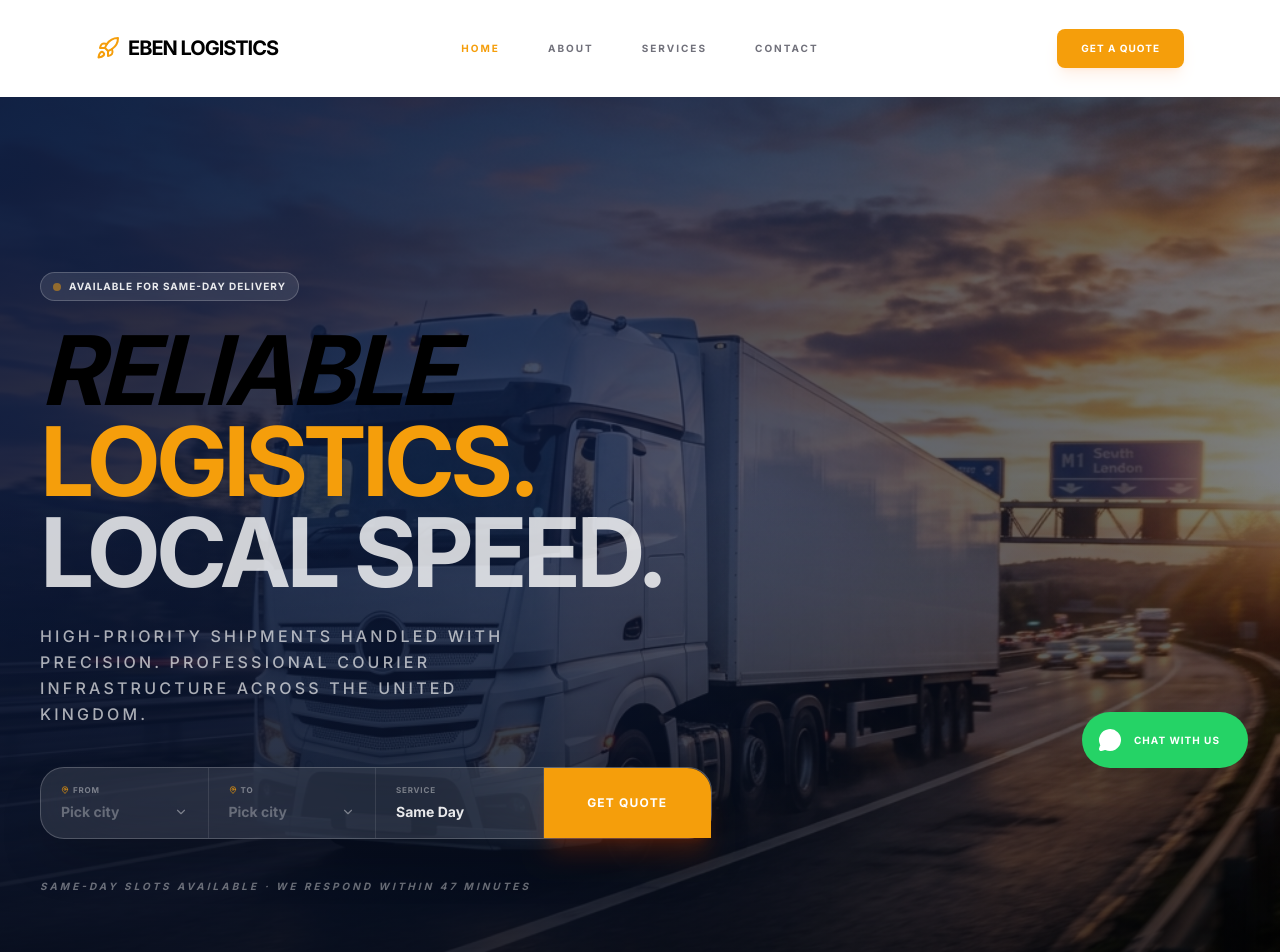
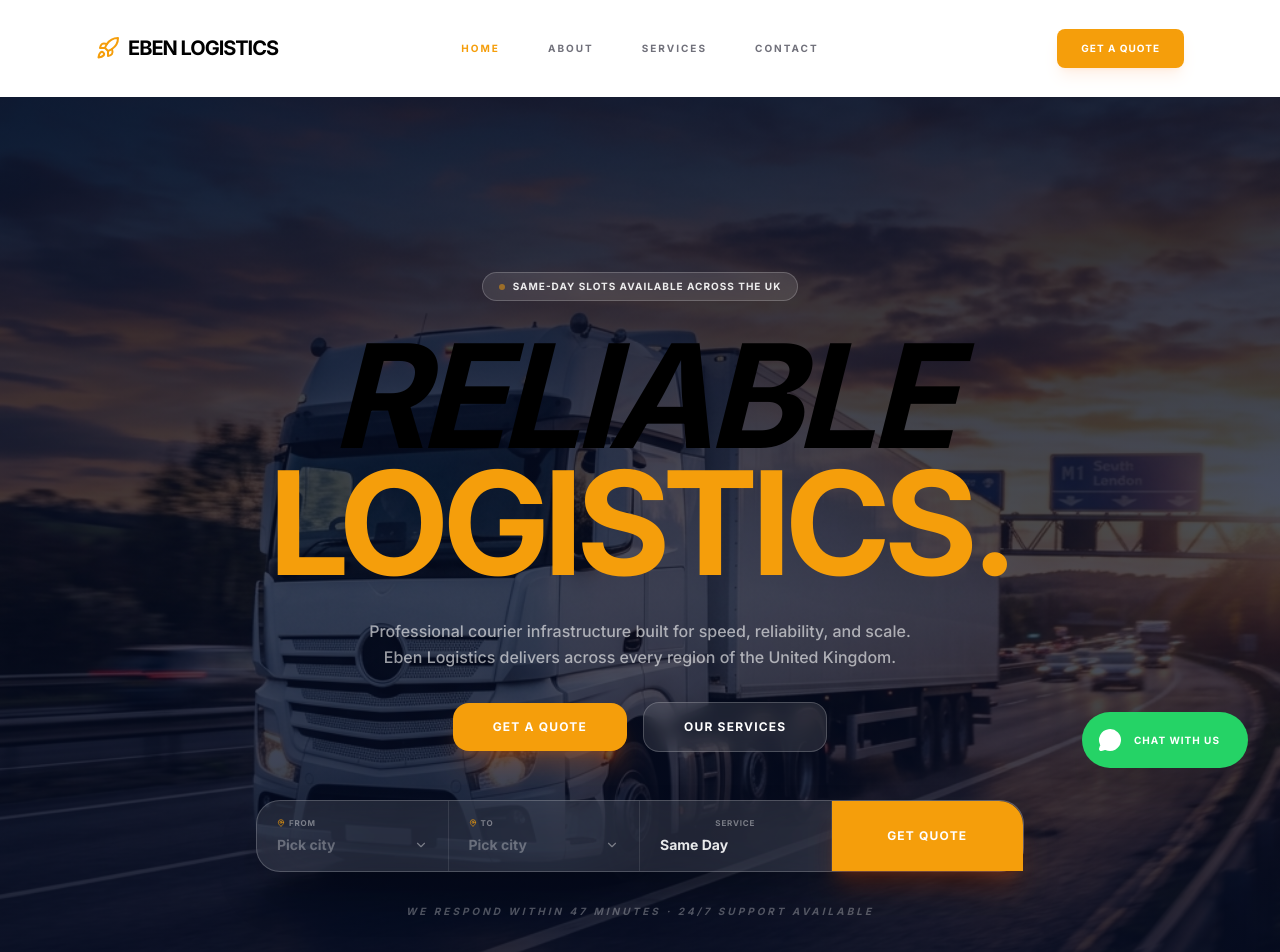
Before and after one commit to veektrie/antigravity, a Next.js app: page / in a window 1280 px wide. Shown: the top 952 px of the page. Built offline with nearby package versions, Linux system fonts and the light colour scheme.

Commit message:
feat: implement home page with hero section, service overview, and trust indicators

```diff
--- a/src/app/page.tsx
+++ b/src/app/page.tsx
@@ -37,7 +37,7 @@ export default function HomePage() {
 
       {/* 1. Hero Section */}
       <section
-        className="relative w-full flex items-center overflow-hidden"
+        className="relative w-full flex items-center justify-center overflow-hidden"
         style={{
           minHeight: "100vh",
           backgroundImage: "url('/hero-truck.jpg')",
@@ -46,52 +46,73 @@ export default function HomePage() {
           backgroundRepeat: "no-repeat",
         }}
       >
-        {/* Multi-layered dark overlay for readability */}
-        <div className="absolute inset-0 z-10" style={{ background: "linear-gradient(105deg, rgba(13,27,62,0.92) 0%, rgba(13,27,62,0.75) 45%, rgba(0,0,0,0.45) 100%)" }} />
-        <div className="absolute inset-0 z-10" style={{ background: "linear-gradient(to top, rgba(0,0,0,0.6) 0%, transparent 60%)" }} />
+        {/* Dark overlays */}
+        <div className="absolute inset-0 z-10" style={{ background: "linear-gradient(to bottom, rgba(5,12,35,0.85) 0%, rgba(5,12,35,0.70) 50%, rgba(5,12,35,0.90) 100%)" }} />
 
-        <div className="relative z-20 max-w-7xl mx-auto px-6 lg:px-10 w-full text-white py-32 md:py-48">
-          <div className="max-w-3xl space-y-10">
-            <div className="space-y-6">
+        <div className="relative z-20 w-full max-w-5xl mx-auto px-6 text-white text-center flex flex-col items-center py-36 md:py-48 space-y-8">
+
+          {/* Badge */}
           <motion.div
-                initial={{ opacity: 0, x: -20 }}
-                animate={{ opacity: 1, x: 0 }}
-                className="inline-flex items-center space-x-2 px-3 py-1.5 border border-white/20 rounded-full bg-white/10 backdrop-blur-md w-fit"
+            initial={{ opacity: 0, y: -10 }}
+            animate={{ opacity: 1, y: 0 }}
+            className="inline-flex items-center space-x-2 px-4 py-1.5 border border-white/20 rounded-full bg-white/10 backdrop-blur-md"
           >
-                <div className="h-2 w-2 rounded-full bg-accent animate-pulse" />
-                <span className="text-[10px] font-bold uppercase tracking-widest text-white/90">Available for same-day delivery</span>
+            <div className="h-1.5 w-1.5 rounded-full bg-accent animate-pulse" />
+            <span className="text-[10px] font-bold uppercase tracking-widest text-white/90">Same-day slots available across the UK</span>
           </motion.div>
 
+          {/* Headline */}
           <motion.h1
             initial={{ opacity: 0, y: 30 }}
             animate={{ opacity: 1, y: 0 }}
             transition={{ delay: 0.1 }}
-                className="text-6xl md:text-8xl font-extrabold tracking-tighter leading-[0.95] italic uppercase"
+            className="text-7xl md:text-[9rem] font-extrabold tracking-tighter leading-[0.88] italic uppercase"
           >
             Reliable <br />
-                <span className="not-italic text-accent">Logistics.</span> <br />
-                <span className="text-white/80 not-italic">Local Speed.</span>
+            <span className="text-accent not-italic">Logistics.</span>
           </motion.h1>
 
+          {/* Subtext */}
           <motion.p
-                initial={{ opacity: 0, y: 30 }}
+            initial={{ opacity: 0, y: 20 }}
             animate={{ opacity: 1, y: 0 }}
             transition={{ delay: 0.2 }}
-                className="text-white/65 text-sm md:text-base font-medium uppercase tracking-[0.2em] leading-relaxed max-w-lg"
+            className="text-white/60 text-sm md:text-base font-medium leading-relaxed max-w-xl"
           >
-                High-priority shipments handled with precision. Professional courier infrastructure across the United Kingdom.
+            Professional courier infrastructure built for speed, reliability, and scale.
+            Eben Logistics delivers across every region of the United Kingdom.
           </motion.p>
-            </div>
 
-            {/* Inline Mini Quote Form */}
+          {/* CTA Buttons */}
+          <motion.div
+            initial={{ opacity: 0, y: 20 }}
+            animate={{ opacity: 1, y: 0 }}
+            transition={{ delay: 0.3 }}
+            className="flex flex-col sm:flex-row items-center gap-4"
+          >
+            <Link
+              href="#quote-form"
+              className="px-10 py-4 bg-accent text-white font-bold uppercase tracking-widest text-xs rounded-xl hover:bg-orange-600 active:scale-95 transition-all shadow-xl shadow-orange-500/20"
+            >
+              Get a Quote
+            </Link>
+            <Link
+              href="/services"
+              className="px-10 py-4 bg-white/10 border border-white/20 backdrop-blur-sm text-white font-bold uppercase tracking-widest text-xs rounded-xl hover:bg-white/20 active:scale-95 transition-all"
+            >
+              Our Services
+            </Link>
+          </motion.div>
+
+          {/* Centered Quote Form */}
           <motion.div
             initial={{ opacity: 0, y: 30 }}
             animate={{ opacity: 1, y: 0 }}
-              transition={{ delay: 0.3 }}
-              className="bg-white/10 backdrop-blur-2xl border border-white/20 rounded-2xl shadow-2xl max-w-2xl overflow-visible"
+            transition={{ delay: 0.45 }}
+            className="w-full max-w-3xl bg-white/10 backdrop-blur-2xl border border-white/20 rounded-2xl shadow-2xl overflow-visible mt-4"
           >
             <div className="grid grid-cols-1 md:grid-cols-4">
-                {/* FROM — Searchable City Dropdown */}
+              {/* FROM */}
               <div className="px-5 py-4 border-b md:border-b-0 md:border-r border-white/10">
                 <CitySelect
                   label="From"
@@ -100,7 +121,7 @@ export default function HomePage() {
                   placeholder="Pick city"
                 />
               </div>
-                {/* TO — Searchable City Dropdown */}
+              {/* TO */}
               <div className="px-5 py-4 border-b md:border-b-0 md:border-r border-white/10">
                 <CitySelect
                   label="To"
@@ -125,15 +146,15 @@ export default function HomePage() {
             </div>
           </motion.div>
 
+          {/* Urgency line */}
           <motion.p
             initial={{ opacity: 0 }}
             animate={{ opacity: 1 }}
-              transition={{ delay: 0.5 }}
-              className="text-[10px] font-bold uppercase tracking-[0.3em] text-white/40 italic"
+            transition={{ delay: 0.6 }}
+            className="text-[10px] font-bold uppercase tracking-[0.3em] text-white/30 italic"
           >
-              Same-day slots available · We respond within 47 minutes
+            We respond within 47 minutes · 24/7 support available
           </motion.p>
-          </div>
         </div>
       </section>
 
```
Lines whose indentation alone changed are shown as unchanged.
